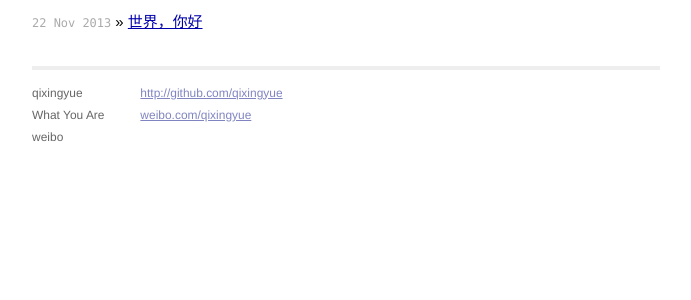
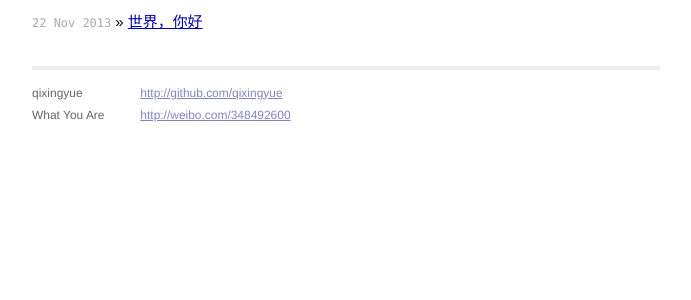
Before and after one commit to qixingyue/qixingyue.github.io, a Jekyll site: the page built from index.html, in a window 1280 px wide. Shown: the part 126-426 px from the top of the page, without its empty margins (294-985 px from the left). Built offline with Jekyll 4.4.1, drawn with Linux system fonts in a browser that asks for light colours; Markdown is read by kramdown in place of the engine named in the settings.

Commit message:
some article

```diff
--- a/_layouts/default.html
+++ b/_layouts/default.html
@@ -28,13 +28,12 @@
               <p>
                 qixingyue<br />
                 What You Are<br />
-                weibo
               </p>
             </div>
             <div class="contact">
               <p>
                 <a href="https://github.com/qixingyue">http://github.com/qixingyue</a><br />
-                <a href="https://weibo.com/qixingyue">weibo.com/qixingyue</a><br />
+                <a href="http://weibo.com/348492600">http://weibo.com/348492600</a><br />
               </p>
             </div>
           </div>
```
